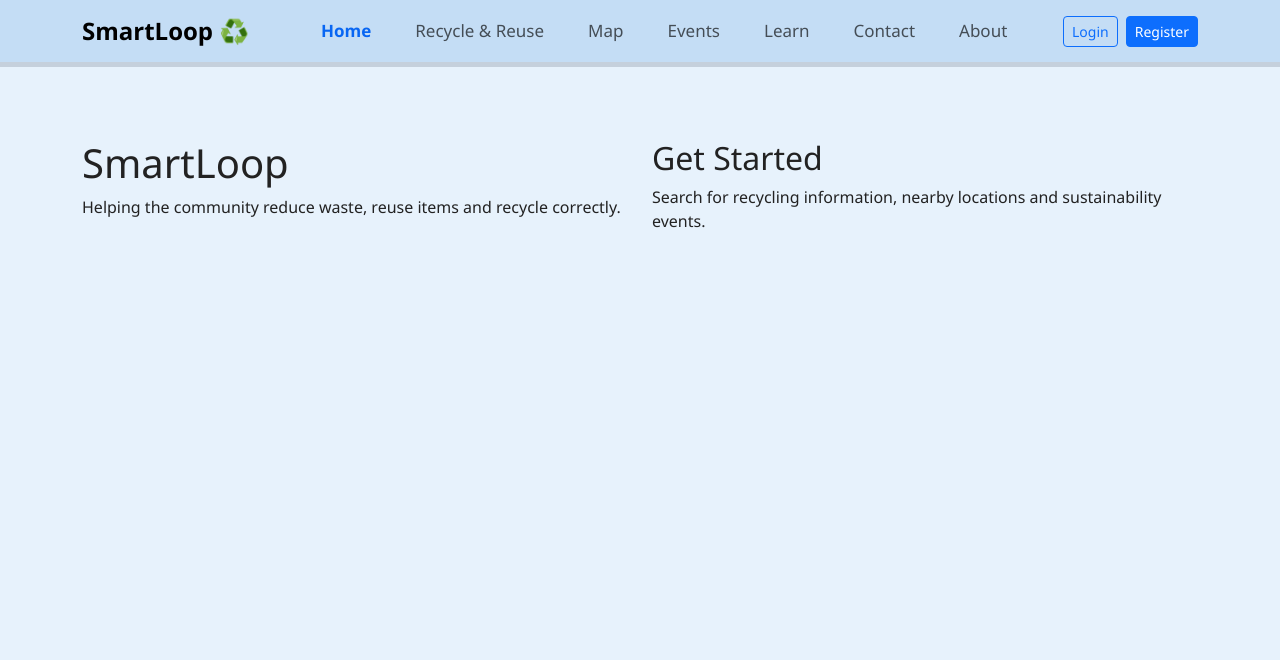
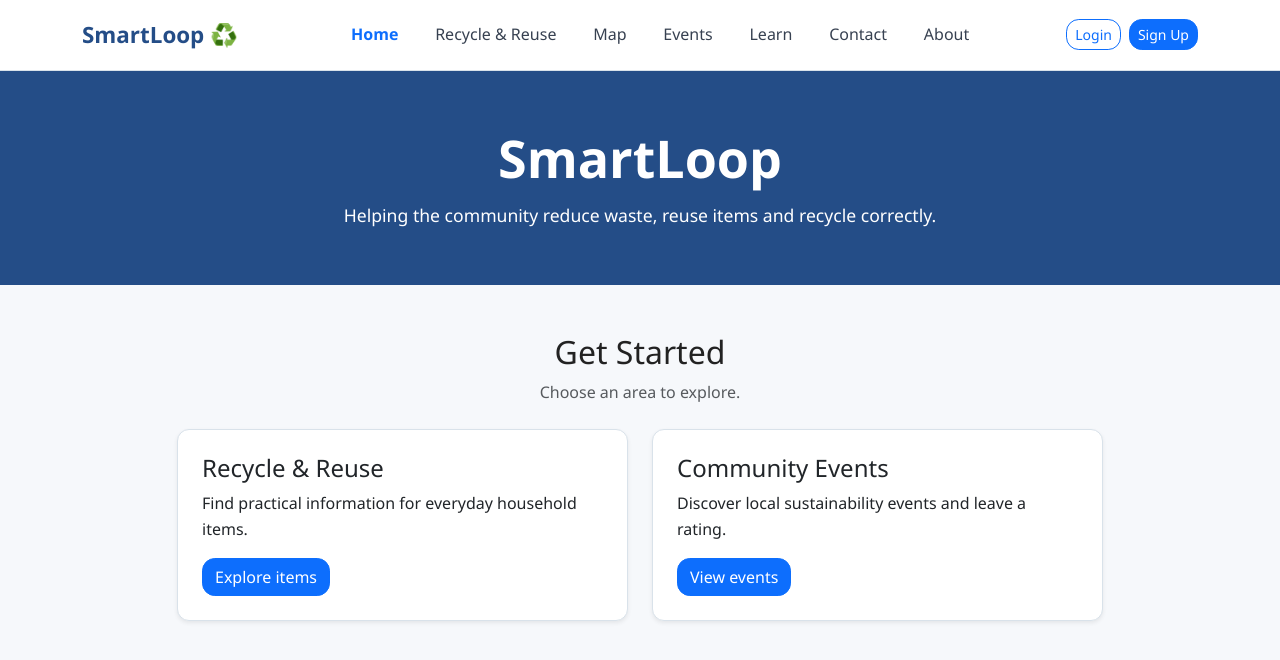
Before and after one commit to Kasraw11/fit5032-repo, a Vue app in the folder A1/A1/: page / in a window 1280 px wide. Shown: the top 660 px of the page. Built offline with nearby package versions, Linux system fonts and the light colour scheme.

Commit message:
events updated

```diff
--- /dev/null
+++ b/A1/A1/src/Data/event.json
@@ -0,0 +1,16 @@
+[
+  {
+    "id": 1,
+    "name": "Community Clean-Up Day",
+    "date": "20 September 2026",
+    "location": "Riverside Park",
+    "description": "Help collect litter and keep our local park clean."
+  },
+  {
+    "id": 2,
+    "name": "Recycling Workshop",
+    "date": "27 September 2026",
+    "location": "Community Centre",
+    "description": "Learn how to recycle common household items correctly."
+  }
+]
--- a/A1/A1/src/assets/base.css
+++ b/A1/A1/src/assets/base.css
@@ -1,12 +1,12 @@
 :root {
   --primary-color: #0d6efd;
-  --background-color: #e7f2fc;
+  --background-color: #f6f8fb;
   --text-color: #222222;
   --muted-color: #6c757d;
   --border-color: #d9e2ea;
   --white: #ffffff;
-  --navbar-background-color: #c4ddf5;
-  --navbar-border-color: #c6c8cc98;
+  --navbar-background-color: #ffffff;
+  --navbar-border-color: #d9e2ea;
 }
 
 * {
--- a/A1/A1/src/assets/main.css
+++ b/A1/A1/src/assets/main.css
@@ -4,6 +4,7 @@ body {
   background-color: var(--background-color);
   color: var(--text-color);
   font-family: 'Segoe UI', Roboto, Helvetica, Arial, sans-serif;
+  line-height: 1.6;
 }
 
 #app {
@@ -14,19 +15,51 @@ body {
 .page-hero {
   background-color: #244d87;
   color: #ffffff;
-  min-height: 350px;
-  padding: 5rem 1rem;
+  padding: 3.5rem 1rem;
   text-align: center;
 }
 
 .page-hero h1 {
-  font-size: clamp(2.5rem, 5vw, 4rem);
+  font-size: clamp(2.25rem, 5vw, 3.25rem);
   font-weight: 700;
+  margin-bottom: 0;
 }
 
 .page-hero p {
-  font-size: 1.2rem;
-  line-height: 1.8;
-  margin: 4rem auto 0;
+  font-size: 1.1rem;
+  margin: 0.75rem auto 0;
   max-width: 720px;
 }
+
+.card,
+.form-card {
+  background-color: var(--white);
+  border: 1px solid var(--border-color);
+  border-radius: 0.75rem;
+}
+
+.form-card {
+  padding: 1.5rem;
+}
+
+.form-label {
+  font-weight: 600;
+}
+
+.form-control,
+.form-select {
+  border-color: var(--border-color);
+  border-radius: 0.5rem;
+  padding: 0.65rem 0.75rem;
+}
+
+.btn {
+  border-radius: 0.8rem;
+  font-weight: 500;
+}
+
+@media (max-width: 576px) {
+  .page-hero {
+    padding: 2.75rem 1rem;
+  }
+}
--- a/A1/A1/src/components/Navbar.vue
+++ b/A1/A1/src/components/Navbar.vue
@@ -59,7 +59,9 @@
               <li><RouterLink class="dropdown-item" to="/admin">Dashboard</RouterLink></li>
               <li><RouterLink class="dropdown-item" to="/admin/users">Users</RouterLink></li>
               <li><RouterLink class="dropdown-item" to="/admin/events">Events</RouterLink></li>
-              <li><RouterLink class="dropdown-item" to="/admin/locations">Locations</RouterLink></li>
+              <li>
+                <RouterLink class="dropdown-item" to="/admin/locations">Locations</RouterLink>
+              </li>
             </ul>
           </li>
         </ul>
@@ -75,7 +77,7 @@
           <RouterLink class="btn btn-outline-primary btn-sm" to="/account/login">
             Login
           </RouterLink>
-          <RouterLink class="btn btn-primary btn-sm" to="/signup">Register</RouterLink>
+          <RouterLink class="btn btn-primary btn-sm" to="/signup">Sign Up</RouterLink>
         </div>
       </div>
     </div>
@@ -107,24 +109,26 @@ const logout = () => {
 <style scoped>
 .smartloop-navbar {
   background-color: var(--navbar-background-color);
-  border-bottom: 5px solid var(--navbar-border-color);
-
+  border-bottom: 1px solid var(--navbar-border-color);
   font-family: 'Segoe UI', Roboto, Helvetica, Arial, sans-serif;
+  padding: 0.75rem 0;
 }
 
 .navbar-brand {
-  font-size: 24px;
-  font-weight: 600;
+  color: #244d87;
+  font-size: 1.4rem;
+  font-weight: 700;
 }
 
 .nav-link {
-  font-size: 17px;
+  color: #374151;
+  font-size: 1rem;
   font-weight: 500;
-  margin: 0 6px;
+  margin: 0 0.15rem;
 }
 
 .nav-link.router-link-active {
-  font-weight: 600;
-  color: #0866f3;
+  color: #0d6efd;
+  font-weight: 700;
 }
 </style>
--- a/A1/A1/src/views/ContactView.vue
+++ b/A1/A1/src/views/ContactView.vue
@@ -7,7 +7,12 @@
       </div>
     </section>
 
-    <form class="mx-auto my-5" style="max-width: 600px" novalidate @submit.prevent="submitForm">
+    <form
+      class="form-card mx-auto my-5"
+      style="max-width: 600px"
+      novalidate
+      @submit.prevent="submitForm"
+    >
       <div class="mb-3">
         <label for="subject" class="form-label">Subject</label>
         <input
--- a/A1/A1/src/views/EventsView.vue
+++ b/A1/A1/src/views/EventsView.vue
@@ -6,5 +6,48 @@
         <p>Browse, register for, and manage sustainability events.</p>
       </div>
     </section>
+
+    <section class="container py-5">
+      <div class="row g-4">
+        <div v-for="event in events" :key="event.id" class="col-12 col-md-6">
+          <div class="card h-100">
+            <div class="card-body">
+              <h2 class="card-title h4">{{ event.name }}</h2>
+              <p class="card-text"><strong>Date:</strong> {{ event.date }}</p>
+              <p class="card-text"><strong>Location:</strong> {{ event.location }}</p>
+              <p class="card-text">{{ event.description }}</p>
+
+              <p class="mb-2">Rate event:</p>
+              <button
+                v-for="rating in 5"
+                :key="rating"
+                type="button"
+                class="btn btn-outline-primary me-2"
+                @click="rateEvent(event.id, rating)"
+              >
+                {{ rating }}
+              </button>
+
+              <p v-if="ratings[event.id]" class="text-success mt-3 mb-0">
+                You rated this event {{ ratings[event.id] }}/5.
+              </p>
+            </div>
+          </div>
+        </div>
+      </div>
+    </section>
   </main>
 </template>
+
+<script setup>
+import { reactive } from 'vue'
+import events from '../data/event.json'
+
+const savedRatings = JSON.parse(localStorage.getItem('eventRatings')) || {}
+const ratings = reactive(savedRatings)
+
+const rateEvent = (eventId, rating) => {
+  ratings[eventId] = rating
+  localStorage.setItem('eventRatings', JSON.stringify(ratings))
+}
+</script>
--- a/A1/A1/src/views/HomeView.vue
+++ b/A1/A1/src/views/HomeView.vue
@@ -1,15 +1,39 @@
 <template>
-  <main class="container mt-4 pt-5">
-    <div class="row">
-      <div class="col-12 col-sm-6">
+  <main>
+    <section class="page-hero">
+      <div class="container">
         <h1>SmartLoop</h1>
         <p>Helping the community reduce waste, reuse items and recycle correctly.</p>
       </div>
+    </section>
 
-      <div class="col-12 col-sm-6">
+    <section class="container py-5">
+      <div class="text-center mb-4">
         <h2>Get Started</h2>
-        <p>Search for recycling information, nearby locations and sustainability events.</p>
+        <p class="text-muted">Choose an area to explore.</p>
       </div>
-    </div>
+
+      <div class="row g-4 justify-content-center">
+        <div class="col-12 col-md-5">
+          <div class="card h-100 shadow-sm">
+            <div class="card-body p-4">
+              <h3 class="h4">Recycle & Reuse</h3>
+              <p>Find practical information for everyday household items.</p>
+              <RouterLink class="btn btn-primary" to="/recycle-reuse">Explore items</RouterLink>
+            </div>
+          </div>
+        </div>
+
+        <div class="col-12 col-md-5">
+          <div class="card h-100 shadow-sm">
+            <div class="card-body p-4">
+              <h3 class="h4">Community Events</h3>
+              <p>Discover local sustainability events and leave a rating.</p>
+              <RouterLink class="btn btn-primary" to="/events">View events</RouterLink>
+            </div>
+          </div>
+        </div>
+      </div>
+    </section>
   </main>
 </template>
--- a/A1/A1/src/views/LoginView.vue
+++ b/A1/A1/src/views/LoginView.vue
@@ -11,7 +11,7 @@
       <div class="row justify-content-center">
       <div class="col-12 col-sm-8 col-md-6 col-lg-4">
         <div class="login-box">
-          <form @submit.prevent="submitForm" novalidate>
+          <form class="form-card" @submit.prevent="submitForm" novalidate>
             <div class="mb-3">
               <label for="email" class="form-label">Email</label>
 
--- a/A1/A1/src/views/SignUpView.vue
+++ b/A1/A1/src/views/SignUpView.vue
@@ -10,7 +10,7 @@
     <div class="container py-5">
       <div class="row justify-content-center">
         <div class="col-12 col-sm-6">
-          <form @submit.prevent="submitForm" novalidate>
+          <form class="form-card" @submit.prevent="submitForm" novalidate>
             <div class="mb-3">
               <label for="name" class="form-label">Name</label>
 
```
